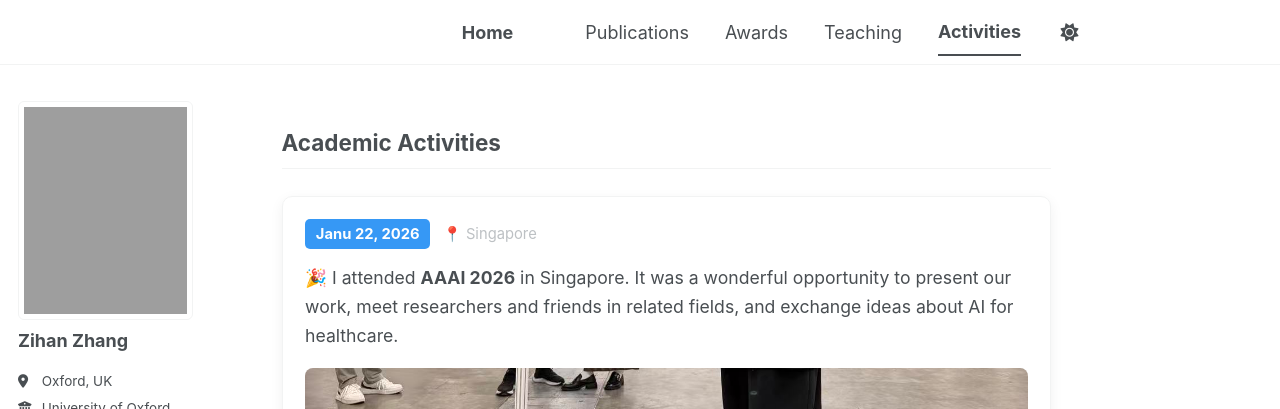
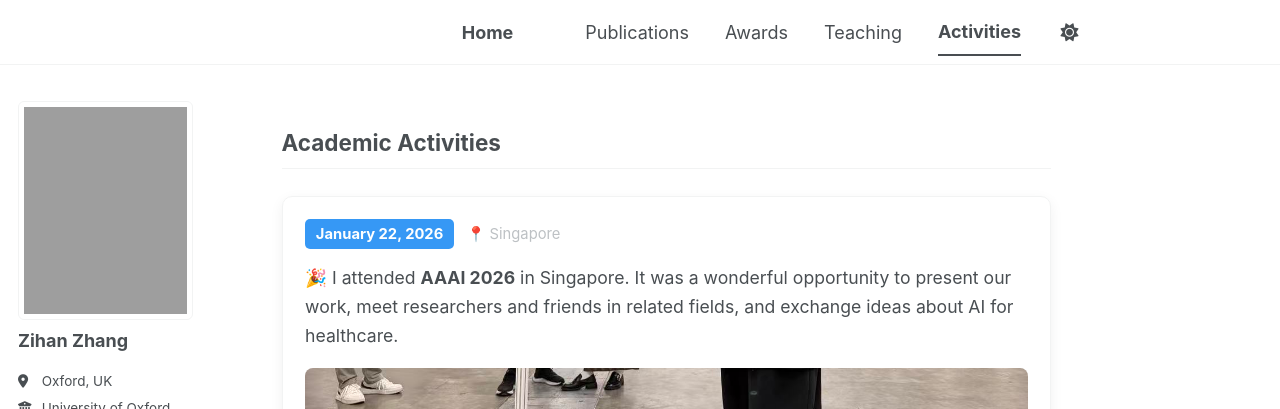
Before and after one commit to LusiaZ/LusiaZ.github.io, a Jekyll site: the page built from _pages/activities.md, in a window 1280 px wide and 900 px high. Shown: the top 409 px of the window. Built offline with Jekyll 4.4.1, drawn with Linux system fonts in a browser that asks for light colours; a style sheet for code colours, icons or effects is not loaded.

Commit message:
Update activities.md

```diff
--- a/_pages/activities.md
+++ b/_pages/activities.md
@@ -11,7 +11,7 @@ author_profile: true
   <!-- 第一条活动 -->
   <article class="activity-card">
     <div class="activity-meta">
-      <time datetime="2026-07-22">Janu 22, 2026</time>
+      <time datetime="2026-07-22">January 22, 2026</time>
       <span>Singapore</span>
     </div>
 
```
